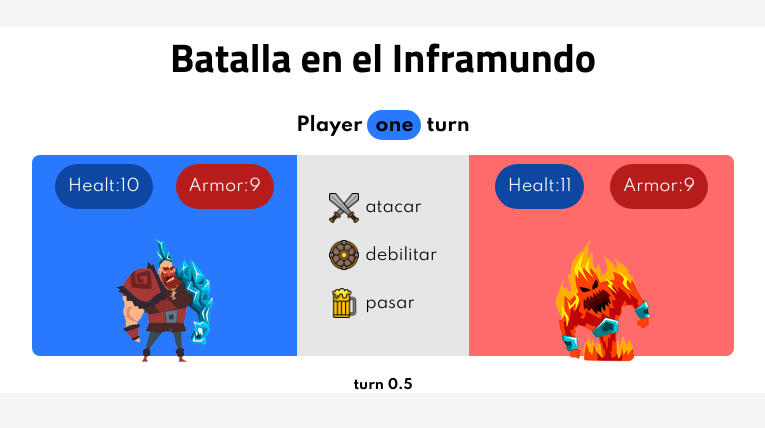
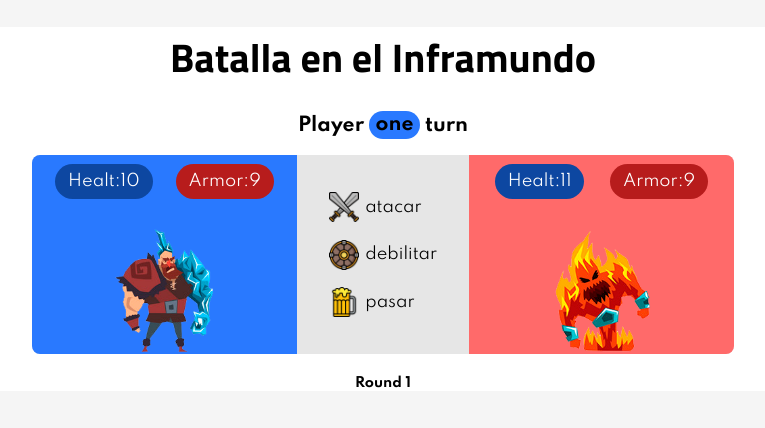
Before and after one commit to gabrielibus/easy-game, a React (Create React App) app: page / in a window 1280 px wide. Shown: the top 428 px of the page, without its empty margins (257-1022 px from the left). Built offline with nearby package versions, Linux system fonts and the light colour scheme.

Commit message:
cleanning nightmare code

```diff
--- a/public/index.html
+++ b/public/index.html
@@ -16,6 +16,7 @@
     -->
     <link rel="stylesheet" href="https://cdnjs.cloudflare.com/ajax/libs/animate.css/3.7.2/animate.min.css">
     <link rel="manifest" href="%PUBLIC_URL%/manifest.json" />
+
     <!--
       Notice the use of %PUBLIC_URL% in the tags above.
       It will be replaced with the URL of the `public` folder during the build.
--- a/src/App.js
+++ b/src/App.js
@@ -27,33 +27,23 @@ function App() {
   const [turns, setTurns] = useState(1)
   const players = { playerOne, playerTwo }
 
-
-  let defenderId = agresor === "playerOne" ? "imgTwo" : "imgOne"
-
-  useEffect(() => {
-    document.getElementById(defenderId).className = ""
-    // document.getElementById('indicatorOne').className = "transparent"
-    // document.getElementById('indicatorTwo').className = "transparent"
-  })
+  let agresorHealt = players[agresor].Healt
+  let agresorArmor = players[agresor].Armor
+  let defenderHealt = players[defender].Healt
+  let defenderArmor = players[defender].Armor
+  let damage = agresorHealt - defenderArmor
 
   let actions = {
     entries: (obj) => {
       return Object.entries(obj)
     },
     attackHp: () => {
-      let damage = players[agresor].Healt - players[defender].Armor
-      let newHp = players[defender].Healt
-      let defenderId = agresor === "playerOne" ? "imgTwo" : "imgOne"
-      let indicatorId =
-        agresor === "playerOne" ? "indicatorTwo" : "indicatorOne"
-      damage > 0
-        ? actions.updateDefenderStat("Healt", newHp - damage)
-        : actions.updateDefenderStat("Healt", newHp - 1)
-      document.getElementById(defenderId).className = "animated tada"
-      damage > 0
-        ? (document.getElementById(indicatorId).innerHTML = damage)
-        : (document.getElementById(indicatorId).innerHTML = 1)
-      document.getElementById(indicatorId).className = "animated fadeOutUp"
+      if (damage > 0) {
+        actions.updateDefenderStat("Healt", defenderHealt - damage)
+      }
+      else {
+        actions.updateDefenderStat("Healt", defenderHealt - 1)
+      }
       actions.finishTurn()
     },
     attackDef: () => {
@@ -103,7 +93,7 @@ function App() {
       <h1>Batalla en el Inframundo</h1>
       <h3>
         Player{"  "}
-        <span className={agresor === "playerOne" ? "turnOne" : "turnTwo"}>
+        <span id={agresor}>
           {agresor === "playerOne" ? "one" : "two"}
         </span>
         {"  "}
@@ -120,10 +110,7 @@ function App() {
               </div>
             ))}
           </div>
-          <img id='imgOne' src={iceMan} alt='warrior' />
-          <p id='indicatorOne' className=''>
-
-          </p>
+          <img id='playerLeft' src={iceMan} alt='warrior' />
         </div>
         <div className='actionsMenu'>
           <div className='iconsWrapper'>
@@ -151,50 +138,12 @@ function App() {
               </div>
             ))}
           </div>
-          <img id='imgTwo' src={monsterFire} alt='monster' />
-          <p id='indicatorTwo' className=''>
-
-          </p>
+          <img id='playerRight' src={monsterFire} alt='monster' />
         </div>
       </div>
-      <h5>turn {turns / 2}</h5>
+      <h5>Round {Math.ceil(turns / 2)}</h5>
     </div>
   )
 }
 
 export default App
-
-// let entries = (obj) => {
-//   return Object.entries(obj)
-// }
-
-// let switchPlayers = () => {
-//   setAggressor(defender)
-//   setDefender(agresor)
-// }
-
-// let updateDefStat = (key, value) => {
-//   agresor === "playerOne"
-//     ? setPlayerTwo({ ...playerTwo, [key]: value })
-//     : setPlayerOne({ ...playerOne, [key]: value })
-// }
-
-// let attackHp = () => {
-//   let damage = Math.abs(players[agresor].Healt - players[defender].Armor)
-//   let newHp = players[defender].Healt - damage
-//   damage > 0 ? updateDefStat("Healt", newHp) : updateDefStat("Healt", newHp - 1)
-//   finishTurn()
-// }
-
-// let attackDef = () => {
-//   let newDef = players[defender].Armor - 1
-//   updateDefStat("Armor", newDef)
-//   finishTurn()
-// }
-
-// let items = (idx) => {alert(idx+1)}
-
-// let finishTurn = () => {
-//   setTurns(turns + 1)
-//   switchPlayers()
-// }
--- a/src/styles/App.css
+++ b/src/styles/App.css
@@ -126,12 +126,16 @@ img {
   margin: 0.1rem;
 }
 
-#turnOne {
+#playerOne {
   background-color: #2979ff;
+  padding: 0.2rem 0.4rem;
+  border-radius: 2rem;
 }
 
-#turnTwo {
+#playerTwo {
   background-color: #ff3d00;
+  padding: 0.2rem 0.4rem;
+  border-radius: 2rem;
 }
 
 .turnOne {
@@ -153,7 +157,7 @@ img {
   text-align: center;
   /* background-color: blue; */
   /* width: 50%; */
-  padding: 0.8rem;
+  padding: 0.5rem 0.8rem;
   border-radius: 5rem;
 }
 
@@ -164,20 +168,29 @@ img {
   text-align: center;
   /* background-color: red; */
   /* width: 50%; */
-  padding: 0.8rem;
+  padding: 0.5rem 0.8rem;
   border-radius: 5rem;
-
 }
 
-#indicatorOne, #indicatorTwo {
-font-weight: bolder;
-font-size: 2rem;
-margin-top: -4.5rem;
-margin-left: 3rem;
-margin-bottom: 4rem;
-color: black;
+#drainHealt,
+#indicatorTwo {
+  font-weight: bolder;
+  font-size: 2.5rem;
+  margin-top: -5.5rem;
+  margin-left: 0rem;
+  margin-bottom: 4rem;
+  color: black;
 }
 
 .transparent {
   color: transparent;
 }
+
+.red {
+  color: red;
+}
+
+#indicatorTwo,
+#indicatorOne {
+  color: red;
+}
```
